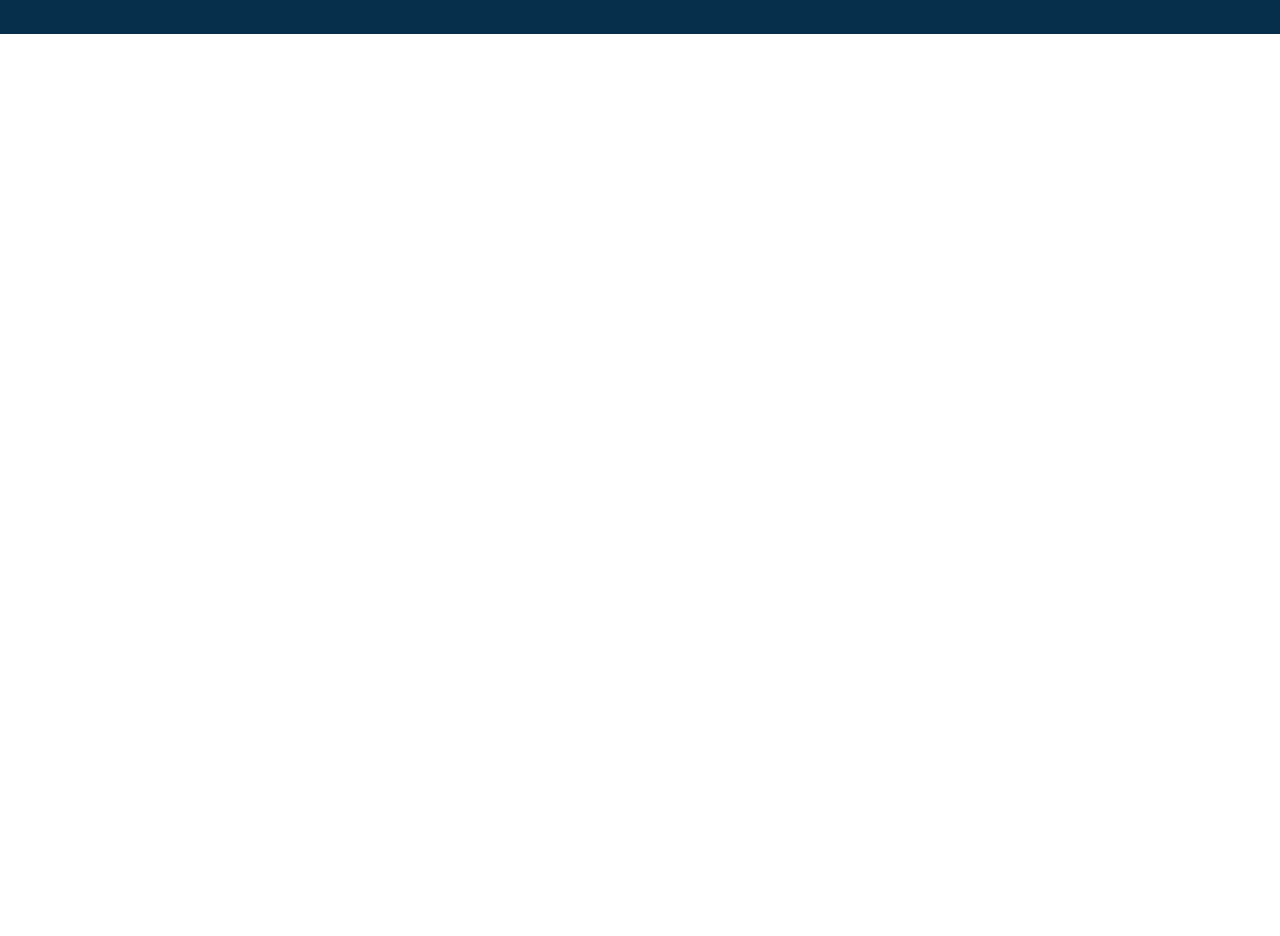
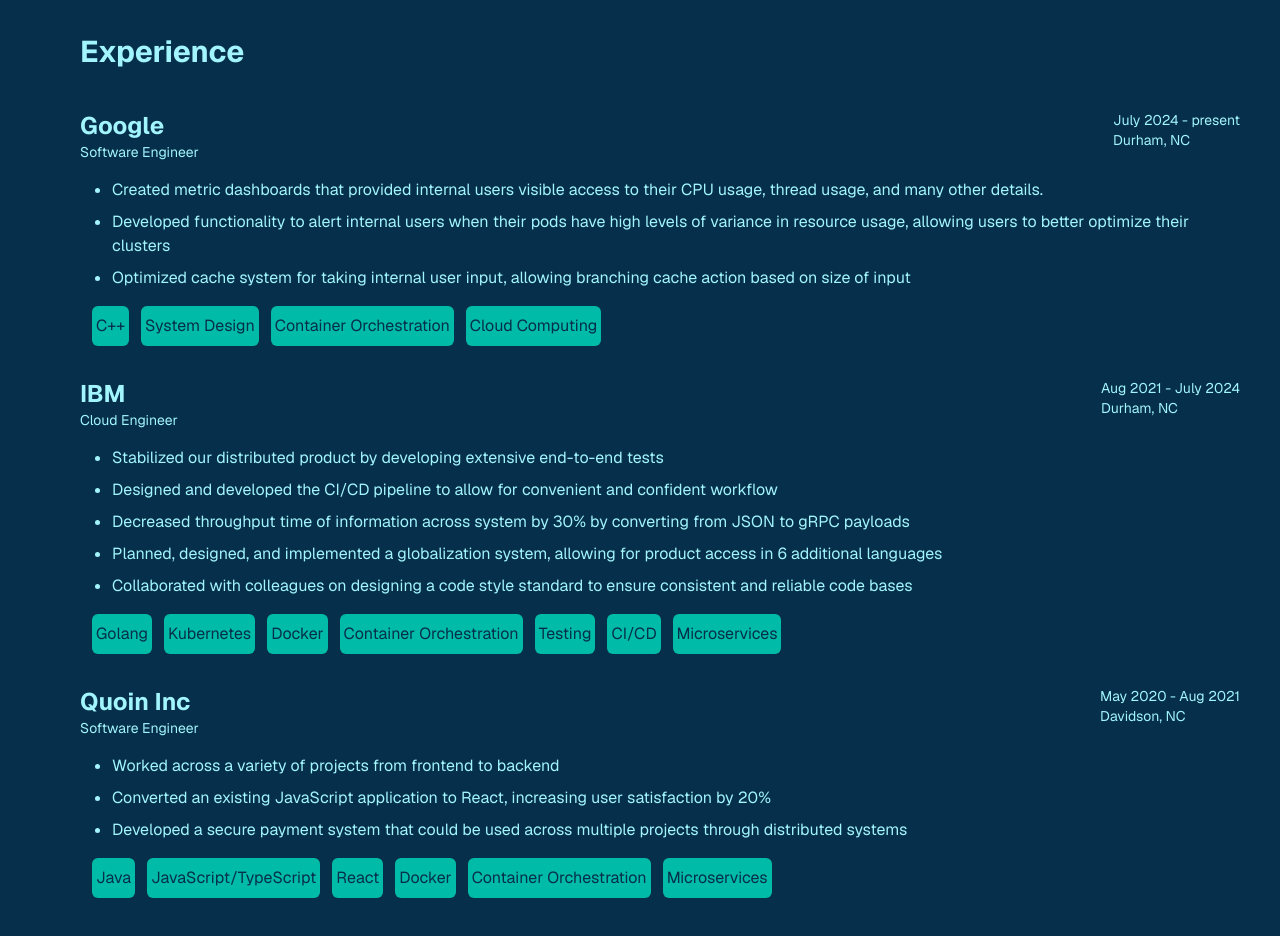
Before and after one commit to chriswolfdesign/chriswolfdesign-website, a Next.js app: page / in a window 1280 px wide. Shown: the part 1920-2856 px from the top of the page. Before the commit the page ends 1954 px from the top, so only its background shows below. Built offline with nearby package versions, Linux system fonts and the light colour scheme.

Commit message:
Adds Experience section to webpage

```diff
--- a/package.json
+++ b/package.json
@@ -9,6 +9,7 @@
     "lint": "eslint"
   },
   "dependencies": {
+    "latest": "^0.2.0",
     "next": "16.0.1",
     "react": "19.2.0",
     "react-dom": "19.2.0",
--- /dev/null
+++ b/src/app/components/experience.tsx
@@ -0,0 +1,15 @@
+import experiences from "../data/experience.json";
+import ExperienceItem from "./experienceItem";
+
+export default function Experience() {
+    return (
+        <div className="pl-20 pr-10 pb-10">
+            <h1 id="experience-tag" className="font-bold text-3xl pb-10">
+                Experience
+            </h1>
+            {experiences.map((experience) => (
+                <ExperienceItem key={experience.company} experience={experience} />
+            ))}
+        </div>
+    );
+}
--- /dev/null
+++ b/src/app/components/experienceItem.tsx
@@ -0,0 +1,34 @@
+import { ExperienceItemType } from "../types";
+
+export default function ExperienceItem(props: {
+    experience: ExperienceItemType;
+}) {
+    const { title, location, company, tenure, accomplishments, skills } =
+        props.experience;
+    const accomplishment_number = 0;
+
+    return (
+        <div>
+            <div className="flex flex-row justify-between">
+                <div>
+                    <h1 className="font-bold text-2xl">{company}</h1>
+                    <h1 className="text-sm">{title}</h1>
+                </div>
+                <div>
+                    <h1 className="text-sm">{tenure}</h1>
+                    <h1 className="text-sm">{location}</h1>
+                </div>
+            </div>
+            <ul className="m-4 list-disc">
+                {accomplishments.map(accomplishment => (
+                    <li className="ml-4 m-2">{accomplishment}</li>
+                ))}
+            </ul>
+            <div className="flex mb-8">
+                {skills.map(skill => (
+                    <div className="ml-3 pb-2 pt-2 pr-1 pl-1 rounded-md bg-teal-500 text-sky-950" key={skill}>{skill}</div>
+                ))}
+            </div>
+        </div>
+    );
+}
--- /dev/null
+++ b/src/app/data/experience.json
@@ -0,0 +1,60 @@
+[
+  {
+    "title": "Software Engineer",
+    "company": "Google",
+    "location": "Durham, NC",
+    "tenure": "July 2024 - present",
+    "accomplishments": [
+      "Created metric dashboards that provided internal users visible access to their CPU usage, thread usage, and many other details.",
+      " Developed functionality to alert internal users when their pods have high levels of variance in resource usage, allowing users to better optimize their clusters",
+      "Optimized cache system for taking internal user input, allowing branching cache action based on size of input"
+    ],
+    "skills": [
+      "C++",
+      "System Design",
+      "Container Orchestration",
+      "Cloud Computing"
+    ]
+  },
+  {
+    "title": "Cloud Engineer",
+    "company": "IBM",
+    "location": "Durham, NC",
+    "tenure": "Aug 2021 - July 2024",
+    "accomplishments": [
+      "Stabilized our distributed product by developing extensive end-to-end tests",
+      "Designed and developed the CI/CD pipeline to allow for convenient and confident workflow",
+      "Decreased throughput time of information across system by 30% by converting from JSON to gRPC payloads",
+      "Planned, designed, and implemented a globalization system, allowing for product access in 6 additional languages",
+      "Collaborated with colleagues on designing a code style standard to ensure consistent and reliable code bases"
+    ],
+    "skills": [
+      "Golang",
+      "Kubernetes",
+      "Docker",
+      "Container Orchestration",
+      "Testing",
+      "CI/CD",
+      "Microservices"
+    ]
+  },
+  {
+    "title": "Software Engineer",
+    "company": "Quoin Inc",
+    "location": "Davidson, NC",
+    "tenure": "May 2020 - Aug 2021",
+    "accomplishments": [
+      "Worked across a variety of projects from frontend to backend",
+      "Converted an existing JavaScript application to React, increasing user satisfaction by 20%",
+      "Developed a secure payment system that could be used across multiple projects through distributed systems"
+    ],
+    "skills": [
+      "Java",
+      "JavaScript/TypeScript",
+      "React",
+      "Docker",
+      "Container Orchestration",
+      "Microservices"
+    ]
+  }
+]
--- a/src/app/page.tsx
+++ b/src/app/page.tsx
@@ -1,6 +1,7 @@
 import About from "./components/about";
 import Technologies from "./components/techologies";
 import Welcome from "./components/welcome";
+import Experience from "./components/experience";
 
 export default function Home() {
   return (
@@ -10,6 +11,7 @@
       </div>
       <About />
       <Technologies />
+      <Experience />
     </div>
   );
 }
```
Also changed, not shown: src/app/types.ts (+9 -0 lines), 1 other file (tests, documents, lock files or other folders).
